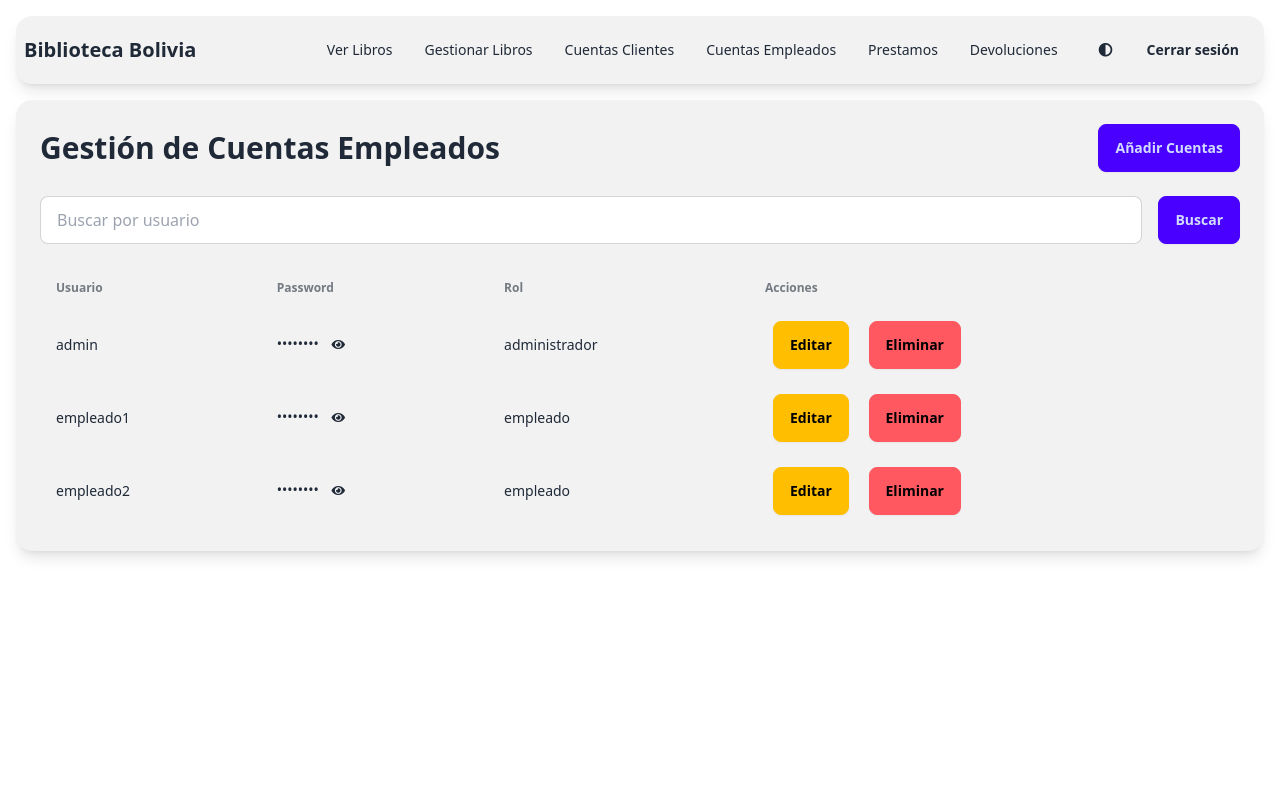
After one commit to SudoCode76/sistemaBibliotecaMVC_MYSQL_PHP, a PHP site: page /app/views/viewsEmpleado/gestionEmpleados.php in a window 1280 px wide. The commit adds this page. Run offline with PHP 8.4, Linux system fonts and the light colour scheme; the visitor is signed in with stand-in values (Sample User, id 1); data comes from the database, SQL or seed files in the repository; tables that the repository leaves empty hold one stand-in row (values such as "Sample post"); some libraries are stand-ins or nearby versions.

Commit message:
gestion empleados terminado

```diff
--- /dev/null
+++ b/app/views/viewsEmpleado/gestionEmpleados.php
@@ -0,0 +1,108 @@
+<?php
+require_once __DIR__ . '/../../config/checkSessionEmpleado.php';
+require_once __DIR__ . '/../../config/conexion.php';
+
+$search = isset($_GET['search']) ? $_GET['search'] : '';
+?>
+
+<!DOCTYPE html>
+<html lang="es" data-theme="light">
+
+<head>
+    <meta charset="UTF-8">
+    <meta name="viewport" content="width=device-width, initial-scale=1.0">
+    <link href="https://cdn.jsdelivr.net/npm/daisyui@4.12.10/dist/full.min.css" rel="stylesheet" type="text/css" />
+    <link rel="stylesheet" href="https://cdnjs.cloudflare.com/ajax/libs/font-awesome/5.15.3/css/all.min.css">
+    <title>GESTIÓN DE CUENTAS</title>
+
+</head>
+
+<body>
+    <div class="min-h-screen bg-base-100 text-base-content">
+
+        <div class="container mx-auto p-4">
+
+            <?php include "../viewsEmpleado/menuEmpleado.php"; ?>
+
+            <div class="bg-base-200 p-6 rounded-box shadow-lg">
+                <div class="flex justify-between items-center mb-6">
+                    <h1 class="text-3xl font-bold">Gestión de Cuentas Empleados</h1>
+                    <a href="../../controllers/gestionCuentasEmpleados/anadir.php" class="btn btn-primary">Añadir Cuentas</a>
+                </div>
+
+                <form method="GET" class="flex flex-col sm:flex-row gap-4 mb-6">
+                    <input type="text" name="search" value="<?php echo htmlspecialchars($search); ?>" placeholder="Buscar por usuario" class="input input-bordered flex-grow">
+                    <button type="submit" class="btn btn-primary">Buscar</button>
+                </form>
+
+                <div class="overflow-x-auto">
+                    <table class="table w-full">
+                        <thead>
+                            <tr>
+                                <th>Usuario</th>
+                                <th>Password</th>
+                                <th>Rol</th>
+                                <th>Acciones</th>
+                            </tr>
+                        </thead>
+                        <tbody>
+                            <?php
+                            $sql = "SELECT EMPLEADOS.codUSUARIOS_ADMIN, EMPLEADOS.usuario, EMPLEADOS.password, EMPLEADOS.rol
+                                    FROM EMPLEADOS
+                                    WHERE EMPLEADOS.usuario LIKE ?";
+                            $stmt = $conexion->prepare($sql);
+                            $searchParam = "%$search%";
+                            $stmt->bind_param("s", $searchParam);
+                            $stmt->execute();
+                            $result = $stmt->get_result();
+
+                            if ($result->num_rows > 0) {
+                                while ($row = $result->fetch_assoc()) {
+                                    echo "<tr>
+                                    <td>" . htmlspecialchars($row["usuario"]) . "</td>
+                                    <td>
+                                        <span class='password'>••••••••</span>
+                                        <button class='btn btn-ghost btn-xs' onclick='togglePassword(this)'>
+                                            <i class='fas fa-eye'></i>
+                                        </button>
+                                        <span class='hidden-password hidden'>" . htmlspecialchars($row["password"]) . "</span>
+                                    </td>
+                                    <td>" . htmlspecialchars($row["rol"]) . "</td>
+                                    <td>
+                                        <a href='../../controllers/gestionCuentasEmpleados/editar.php?id=" . urlencode($row["codUSUARIOS_ADMIN"]) . "' class='btn btn-warning btn-md mx-2'>Editar</a>
+                                        <a href='../../controllers/gestionCuentasEmpleados/eliminar.php?id=" . urlencode($row["codUSUARIOS_ADMIN"]) . "' class='btn btn-error btn-md mx-2'>Eliminar</a>
+                                    </td>
+                                  </tr>";
+                                }
+                            } else {
+                                echo "<tr><td colspan='4' class='text-center'>No hay usuarios</td></tr>";
+                            }
+                            $stmt->close();
+                            $conexion->close();
+                            ?>
+                        </tbody>
+                    </table>
+                </div>
+            </div>
+        </div>
+    </div>
+
+    <script>
+        function togglePassword(button) {
+            const row = button.closest('tr');
+            const passwordSpan = row.querySelector('.password');
+            const hiddenPasswordSpan = row.querySelector('.hidden-password');
+            const icon = button.querySelector('i');
+
+            if (passwordSpan.textContent === '••••••••') {
+                passwordSpan.textContent = hiddenPasswordSpan.textContent;
+                icon.classList.replace('fa-eye', 'fa-eye-slash');
+            } else {
+                passwordSpan.textContent = '••••••••';
+                icon.classList.replace('fa-eye-slash', 'fa-eye');
+            }
+        }
+    </script>
+</body>
+
+</html>
--- a/app/views/viewsEmpleado/menuEmpleado.php
+++ b/app/views/viewsEmpleado/menuEmpleado.php
@@ -33,7 +33,7 @@ require_once __DIR__ . '/../../config/checkSessionEmpleado.php';
             if ($_SESSION['rol'] == 'administrador') {
                 echo '<li><a href="../viewsEmpleado/verLibros.php">Ver Libros</a></li>';
                 echo '<li><a href="../viewsEmpleado/GestionLibros.php">Gestionar Libros</a></li>';
-                echo '<li><a href="../viewsEmpleado/gestionClientes.php">Cuentas Clientes</a></li>';
+                echo '<li><a href="../../viewsEmpleado/gestionClientes.php">Cuentas Clientes</a></li>';
                 echo '<li><a href="../viewsEmpleado/gestionEmpleados.php">Cuentas Empleados</a></li>';
                 echo '<li><a href="../viewsEmpleado/prestamos.php">Prestamos</a></li>';
                 echo '<li><a href="../viewsEmpleado/devoluciones.php">Devoluciones</a></li>';
```
Also changed, not shown: app/controllers/gestionCuentasEmpleados/anadir.php (added).
